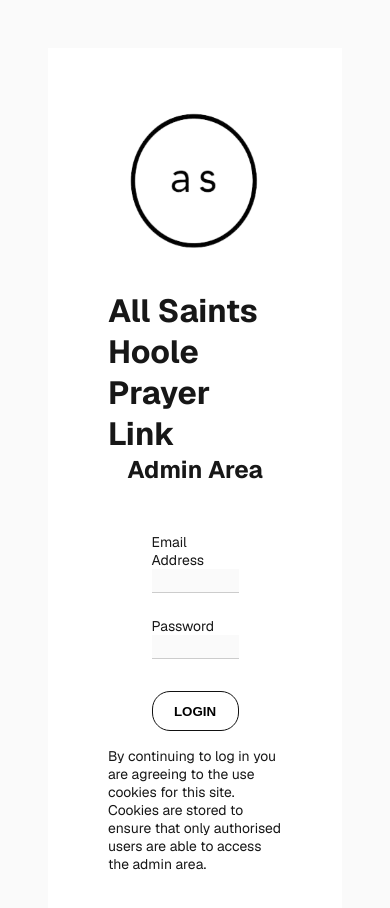
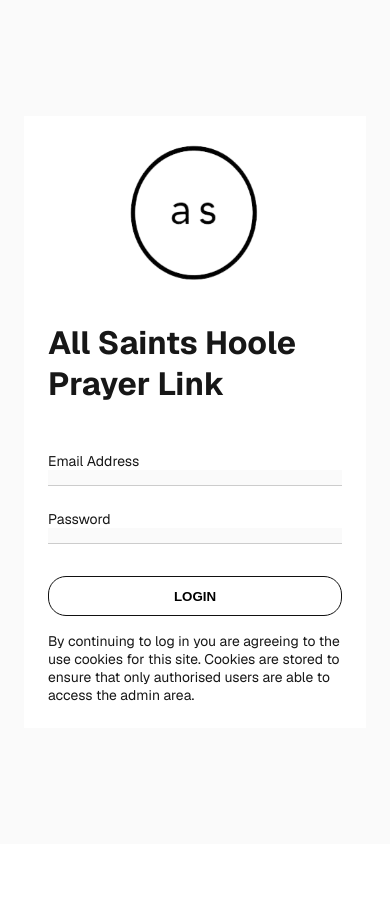
Before and after one commit to littleangelx/allsaintshooleprayer, a Next.js app: page /login in a window 390 px wide. Shown: the top 908 px of the page. After the commit the page ends 844 px from the top, so only its background shows below. Built offline with nearby package versions, Linux system fonts and the light colour scheme; no server answers.

Commit message:
responsivity

```diff
--- a/src/app/admin/prayer-list/page.module.css
+++ b/src/app/admin/prayer-list/page.module.css
@@ -15,7 +15,7 @@
   justify-content: center;
   font-family: var(--font-geist-sans);
   background-color: var(--background);
-  padding: 3rem;
+  padding: 1.5rem;
 }
 
 .main {
@@ -26,7 +26,7 @@
   align-items: center;
   justify-content: center;
   background-color: var(--foreground);
-  padding: 60px;
+  padding: 1.5rem;
 }
 
 .logo {
@@ -35,7 +35,7 @@
 
 .form {
   margin-top: 1.5rem;
-  width: 50%;
+  width: 100%;
 }
 
 .formGroup {
--- a/src/app/login/page.js
+++ b/src/app/login/page.js
@@ -41,7 +41,7 @@ export default function Home() {
           className={styles.logo}
         />
         <h1>All Saints Hoole Prayer Link</h1>
-        <h2>Admin Area</h2>
+
         <form className={styles.form} onSubmit={handleSubmit}>
           <div className={styles.formGroup}>
             <label htmlFor="email">Email Address</label>
--- a/src/app/login/page.module.css
+++ b/src/app/login/page.module.css
@@ -15,7 +15,7 @@
   justify-content: center;
   font-family: var(--font-geist-sans);
   background-color: var(--background);
-  padding: 3rem;
+  padding: 3rem 1.5rem;
 }
 
 .main {
@@ -26,7 +26,7 @@
   align-items: center;
   justify-content: center;
   background-color: var(--foreground);
-  padding: 60px;
+  padding: 1.5rem;
 }
 
 .logo {
@@ -35,7 +35,7 @@
 
 .form {
   margin-top: 1.5rem;
-  width: 50%;
+  width: 100%;
 }
 
 .formGroup {
@@ -57,6 +57,7 @@
   border-bottom: 1px solid #ccc;
   outline: none;
   background-color: var(--background);
+  flex: 1;
 }
 
 .loginButton {
```
Also changed, not shown: src/app/components/Header.module.css (+7 -1 lines), src/app/prayer-link/page.module.css (+8 -2 lines), 1 other file (tests, documents, lock files or other folders).
